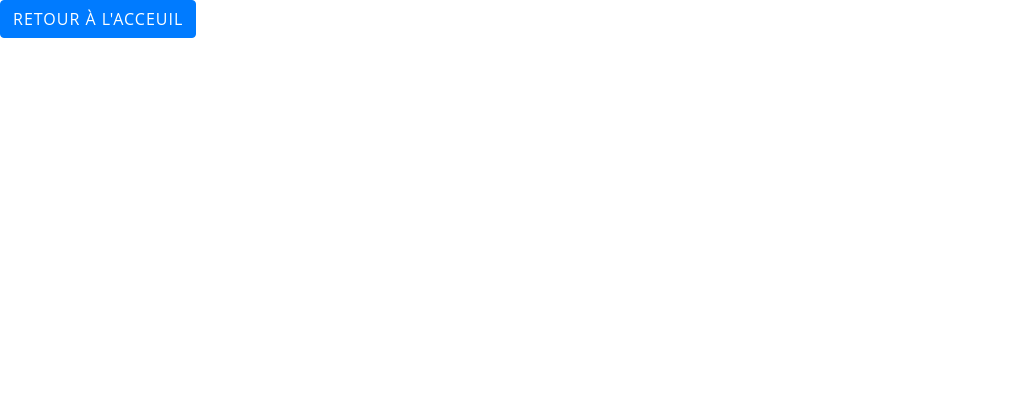
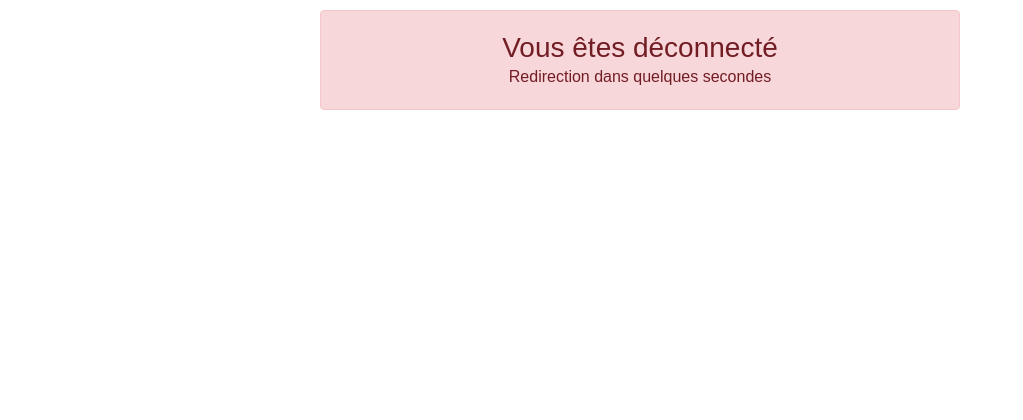
Before and after one commit to Vianney24/Logicruse, a PHP site: page /logout.php in a window 1280 px wide. Shown: the top 420 px of the page, without its empty margins (0-1023 px from the left). Before the commit the page ends 38 px from the top, so only its background shows below. Run offline with PHP 8.4, Linux system fonts and the light colour scheme.

Commit message:
modification login et logout pour inscription

```diff
--- a/SQLRequest.php
+++ b/SQLRequest.php
@@ -93,19 +93,22 @@ TelephonePers, CpPers, VillePers, TypePers, IdentifiantPers, MotDePassePers) ';
         $login_valide = $SQLRow['IdentifiantPers'];
         $pwd_valide = $SQLRow['MotDePassePers'];
         $type = $SQLRow['TypePers'];
+        $prenom = $SQLRow['PrenomPers'];
 
         if(isset($login) && isset($pwd) && isset($login_valide)) {
             if($login_valide == $login && $pwd_valide == sha1($pwd)) {
-                session_start();
                 $_SESSION['login'] = $login_valide;
                 $_SESSION['pwd'] = $pwd_valide;
                 $_SESSION['type'] = $type;
-                print('<div class="alert alert-success">Vous êtes maintenant connecté</div>');
+                print('<div class="alert alert-success message-login"><h3>Bonjour <b>' . $prenom . '</b>, vous êtes bien connecté</h3>Redirection dans quelques secondes</div>');
+                header('Refresh: 2; url=/index.php');
             } else {
-                print('<div class="alert alert-danger">Echec de la connection !</div>');
+                print('<div class="alert alert-danger message-login"><h3>Echec de la connection</h3> Identifiant ou Mot de passe incorrect<br>Redirection dans quelques secondes</div>');
+                header('Refresh: 2; url=/connexion.php');
             }
         } else {
-            print('<div class="alert alert-danger">Echec de la connection !</div>');
+            print('<div class="alert alert-danger message-login"><h3>Echec de la connection</h3> Identifiant ou Mot de passe incorrect<br>Redirection dans quelques secondes</div>');
+            header('Refresh: 2; url=/connexion.php');
         }
     }
 
@@ -114,9 +117,9 @@ TelephonePers, CpPers, VillePers, TypePers, IdentifiantPers, MotDePassePers) ';
     #region Fonction Déconnexion
     Function deconnexion()
     {
-        session_start();
         session_unset();
         session_destroy();
+        header('Refresh: 2; url=/index.php');
     }
 
     #endregion
--- a/activite.php
+++ b/activite.php
@@ -1,5 +1,6 @@
 <?php
     include('fonction.php');
+    session_start();
 ?>
 
 <!DOCTYPE html>
--- a/admin.php
+++ b/admin.php
@@ -1,5 +1,6 @@
 <?php
     include("fonction.php");
+    session_start();
 ?>
 <!DOCTYPE html>
 <html>
--- a/connexion.php
+++ b/connexion.php
@@ -1,5 +1,6 @@
 <?php
     include("fonction.php");
+    session_start();
 ?>
 
 <!DOCTYPE html>
--- a/contact.php
+++ b/contact.php
@@ -1,5 +1,6 @@
 <?php
     include('fonction.php');
+    session_start();
 ?>
 
 <!DOCTYPE html>
--- a/css/style.css
+++ b/css/style.css
@@ -27,3 +27,18 @@
 .margin-items-inscription-titre {
     margin-top: 40px;
 }
+
+.message-login {
+    margin: auto;
+    margin-top: 10px;
+    width: 50%;
+    height: 100px;
+    padding-top: 20px;
+    text-align: center;
+}
+
+.load-barre {
+    margin: auto;
+    margin-top: 20px;
+    width: 50%;
+}
--- a/index.php
+++ b/index.php
@@ -1,5 +1,6 @@
 <?php
     include('fonction.php');
+    session_start();
 ?>
 
 <!DOCTYPE html>
--- a/informations.php
+++ b/informations.php
@@ -1,5 +1,6 @@
 <?php
     include('fonction.php');
+    session_start();
 ?>
 
 <!DOCTYPE html>
--- a/inscription.php
+++ b/inscription.php
@@ -1,6 +1,7 @@
 <?php
     include('fonction.php');
     $idConn = Open_DB();
+    session_start();
 ?>
 
 <!DOCTYPE html>
--- a/logout.php
+++ b/logout.php
@@ -1,5 +1,6 @@
 <?php
     include("fonction.php");
+    session_start();
 ?>
 <!DOCTYPE html>
 <html>
@@ -10,10 +11,9 @@
     <?php cssLink(); ?>
 </head>
 <body>
-<?php
-    deconnexion();
-?>
-<a href="index.php" class="btn btn-primary validation"
-   onmouseover="this.style.cursor='pointer'">Retour à l'acceuil</a>
+    <?php
+        deconnexion();
+    ?>
+    <div class="alert alert-danger message-login"><h3>Vous êtes déconnecté</h3>Redirection dans quelques secondes</div>
 </body>
 </html>
--- a/mot_de_passe_oubli.php
+++ b/mot_de_passe_oubli.php
@@ -1,5 +1,6 @@
 <?php
     include("fonction.php");
+    session_start();
 ?>
 
 <!DOCTYPE html>
--- a/traitement_inscription.php
+++ b/traitement_inscription.php
@@ -1,5 +1,6 @@
 <?php
     include("fonction.php");
+    session_start();
 ?>
 <!DOCTYPE html>
 <html>
```
Also changed, not shown: header.php (+7 -1 lines), login.php (+3 -6 lines), restauration.php (added, +35 -0 lines).
